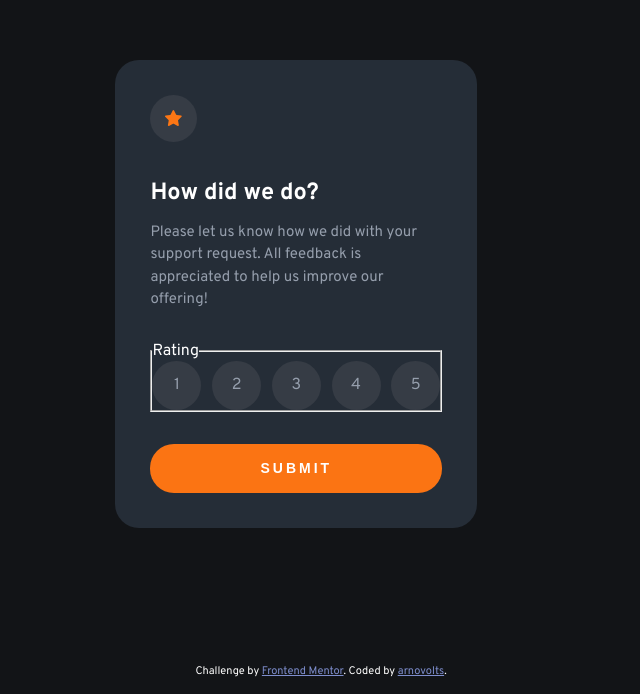
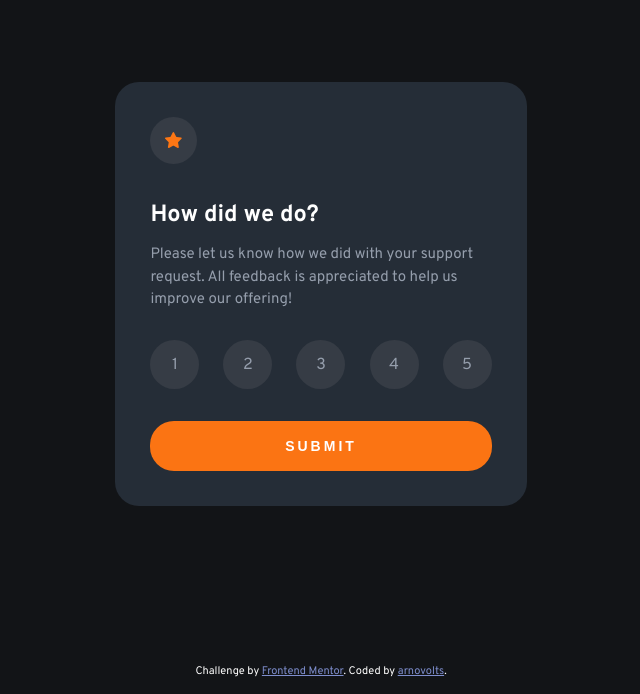
Before and after one commit to vv01tz/interactive-rating-component, a plain HTML site: page index.html in a window 1280 px wide. Shown: the part 106-800 px from the top of the page, without its empty margins (319-959 px from the left). Drawn offline with Linux system fonts and the light colour scheme.

Commit message:
Add styles for main fildset and legend tags

```diff
--- a/assets/css/main.css
+++ b/assets/css/main.css
@@ -19,11 +19,19 @@ body{
     align-items: center;
     background-color: var(--darkerBlue);
     color: var(--white);
-    display: flex;
     flex-direction: column;
     font-family: "Overpass","sans-serif";
+    min-height: 100%;
+}
+
+main,
+body{
+    display: flex;
     justify-content: center;
-    min-height: 100%;
+}
+
+main{
+    width: 100%;
 }
 
 *,
@@ -83,6 +91,14 @@ body{
 .btn:hover{
     background-color: var(--white);
     color: var(--primary);
+}
+
+fieldset{
+    border: none;
+}
+
+legend{
+    font-size: 0;
 }
 
 /* || Default card rules */
```
